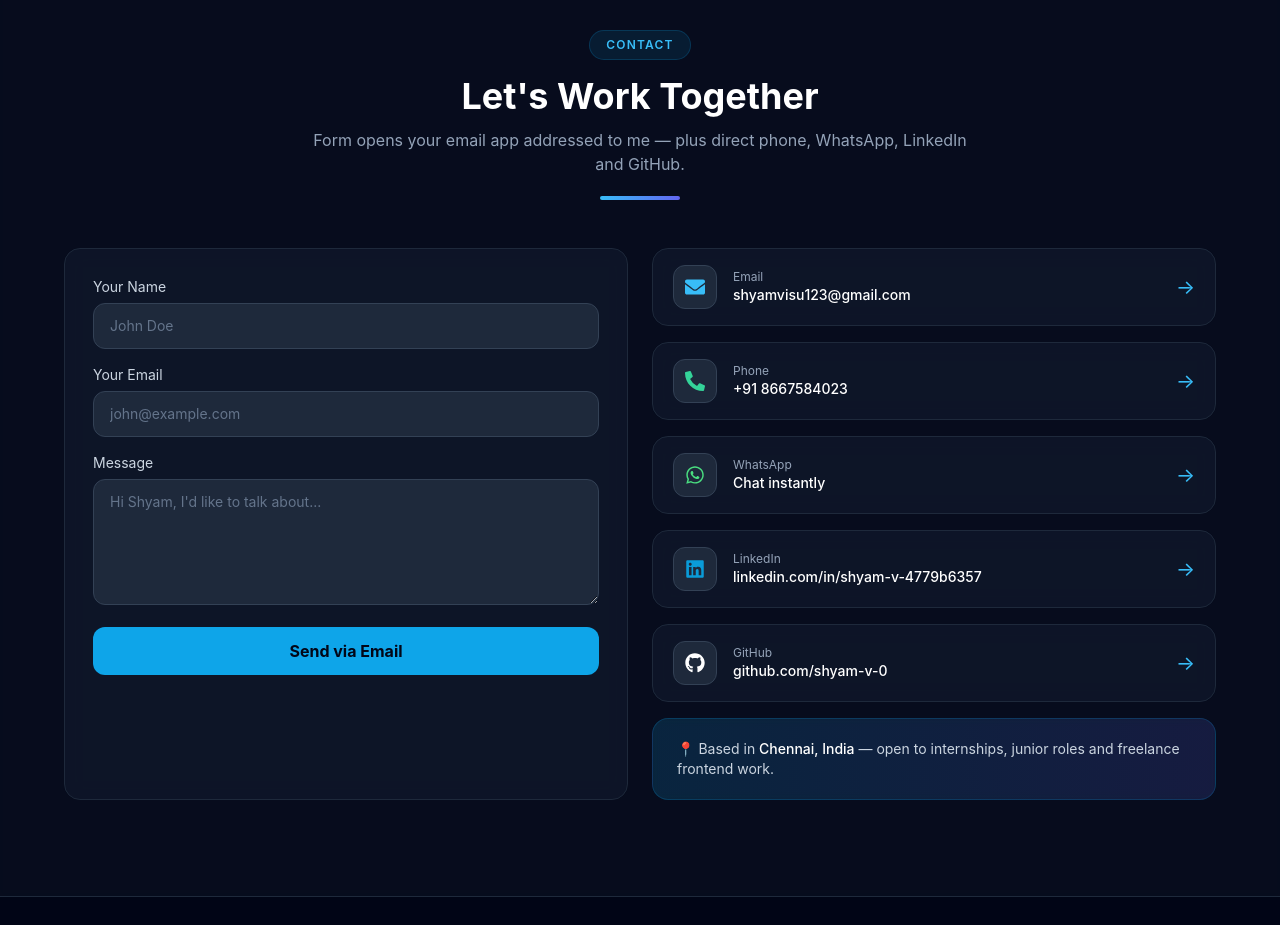
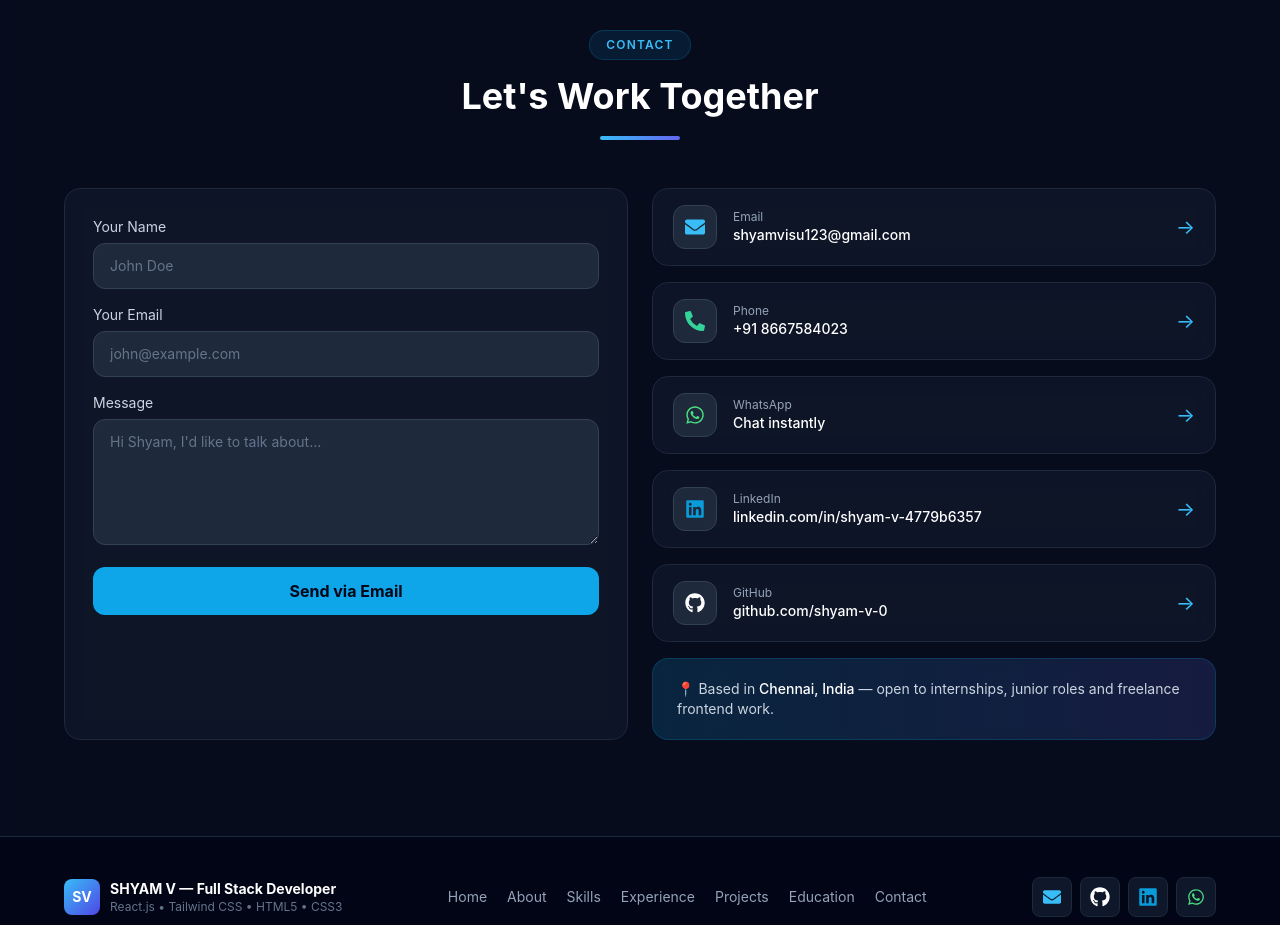
Before and after one commit to shyam-v-0/portfolio, a React (Vite) app: page / in a window 1280 px wide. Shown: the part 4780-5705 px from the top of the page. Built offline with nearby package versions, Linux system fonts and the light colour scheme.

Commit message:
removed subtitle from the contact section

```diff
--- a/src/components/Contact.jsx
+++ b/src/components/Contact.jsx
@@ -41,7 +41,6 @@ export default function Contact() {
         <SectionHeading
           eyebrow="Contact"
           title="Let's Work Together"
-          subtitle="Form opens your email app addressed to me — plus direct phone, WhatsApp, LinkedIn and GitHub."
         />
         <div className="grid md:grid-cols-2 gap-6">
           {/* Form */}
```
